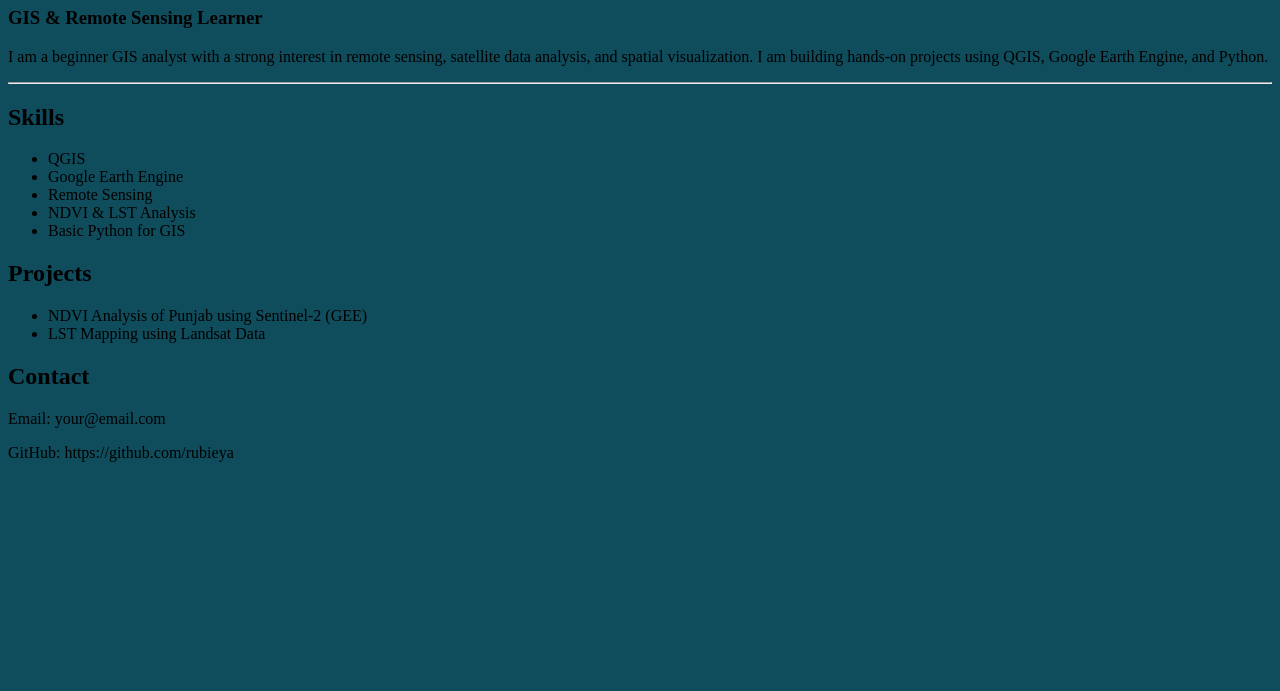
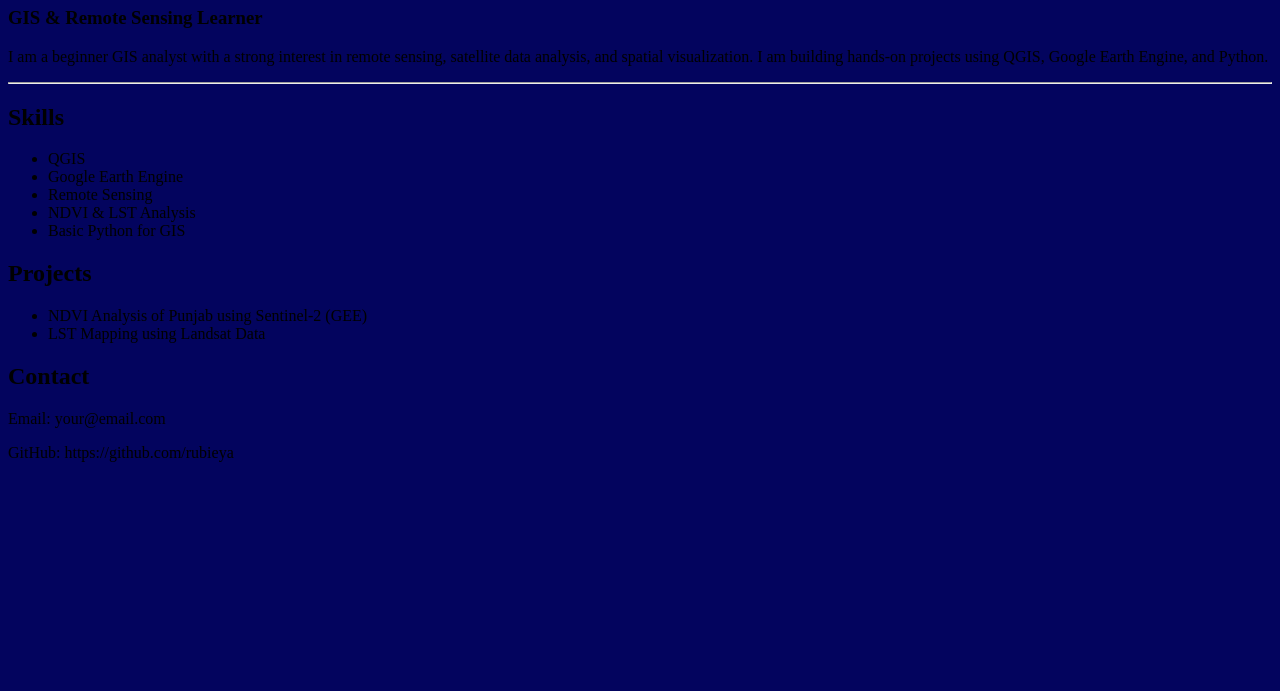
Before and after one commit to Rubieya/rubabarif.github.io, a plain HTML site: page index.html in a window 1280 px wide. Shown: the part 109-800 px from the top of the page. Drawn offline with Linux system fonts and the light colour scheme.

Commit message:
Update style.css

```diff
--- a/css/style.css
+++ b/css/style.css
@@ -1,3 +1,3 @@
 body {
-  background-color: #0F4C5C;
+  background-color: #03045e;
 }
```
